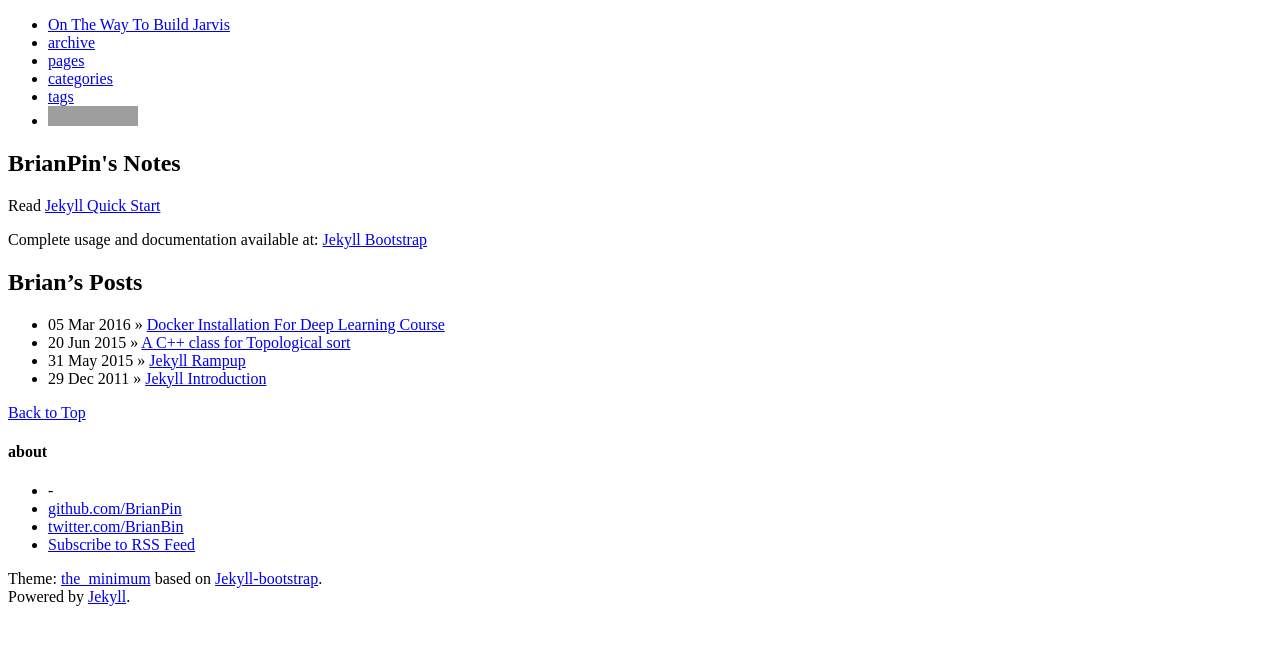
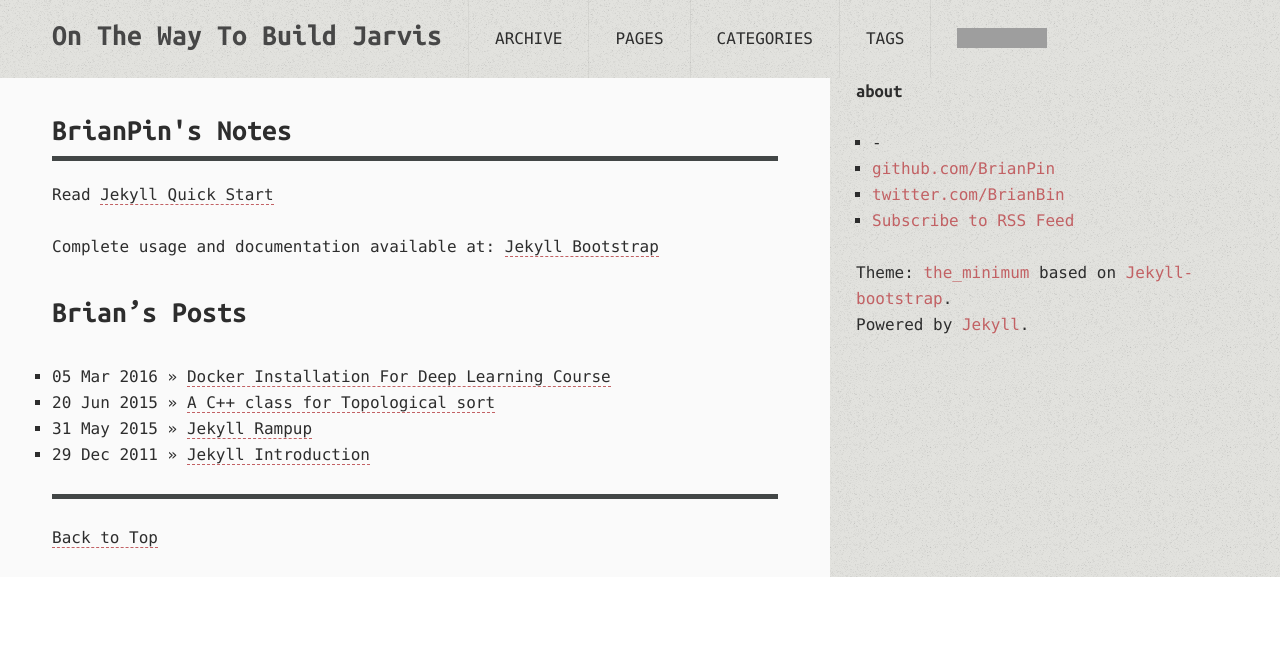
Before and after one commit to BrianPin/brianpin.github.io, a Jekyll site: the page built from index.md, in a window 1280 px wide. Shown: the top 645 px of the page. Built offline with Jekyll 4.4.1, drawn with Linux system fonts in a browser that asks for light colours; Markdown is read by kramdown in place of the engine named in the settings; comment, search, counter and statistics services are not loaded; grey boxes are pictures that could not be loaded.

```diff
--- a/_includes/themes/the-program/default.html
+++ b/_includes/themes/the-program/default.html
@@ -8,7 +8,7 @@
 	<meta name="viewport" content="width=device-width,initial-scale=1">
 	<title>{{ page.title }}</title>
 	<meta name="author" content="{{ site.author.name }}">
-	<link href='/asset/themes/the-program/css/style.css' rel="stylesheet" media="all">
+	<link href='/assets/themes/the-program/css/style.css' rel="stylesheet" media="all">
 	<link href="http://feeds.feedburner.com/{{ site.author.feedbaname }}" rel="alternate" title="{{ page.title }}" type="application/atom+xml">
 	<script src="http://cdnjs.cloudflare.com/ajax/libs/modernizr/2.0.6/modernizr.min.js"></script>
 </head>
```
